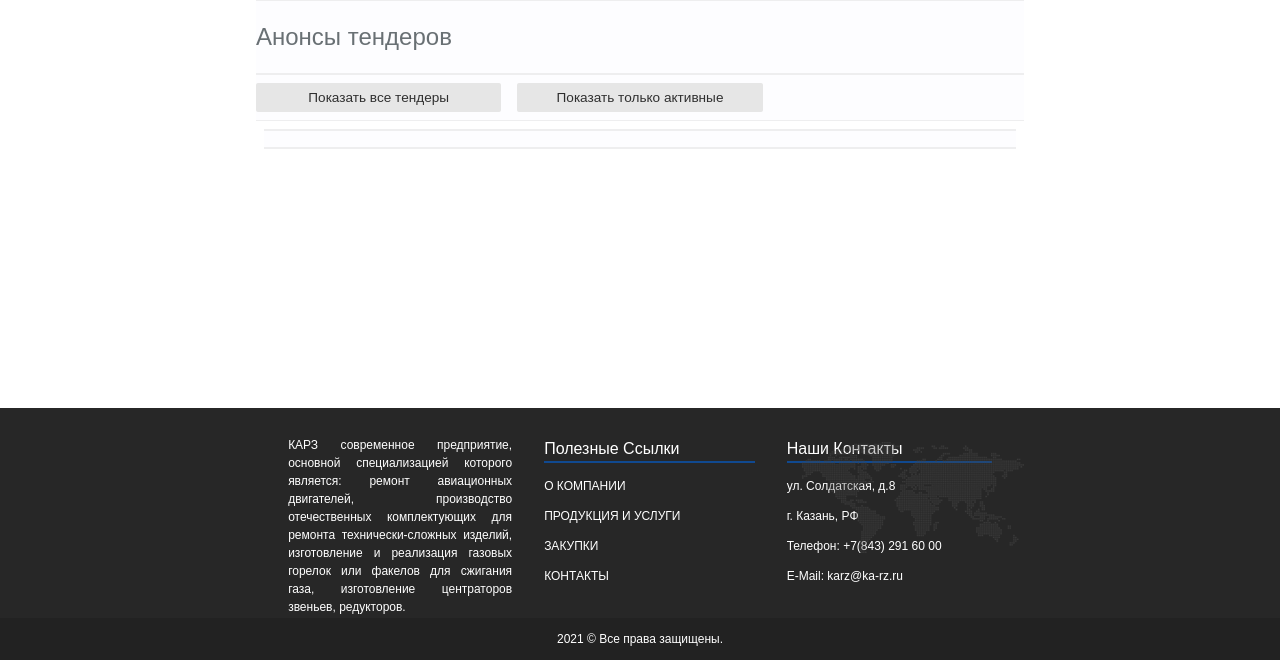
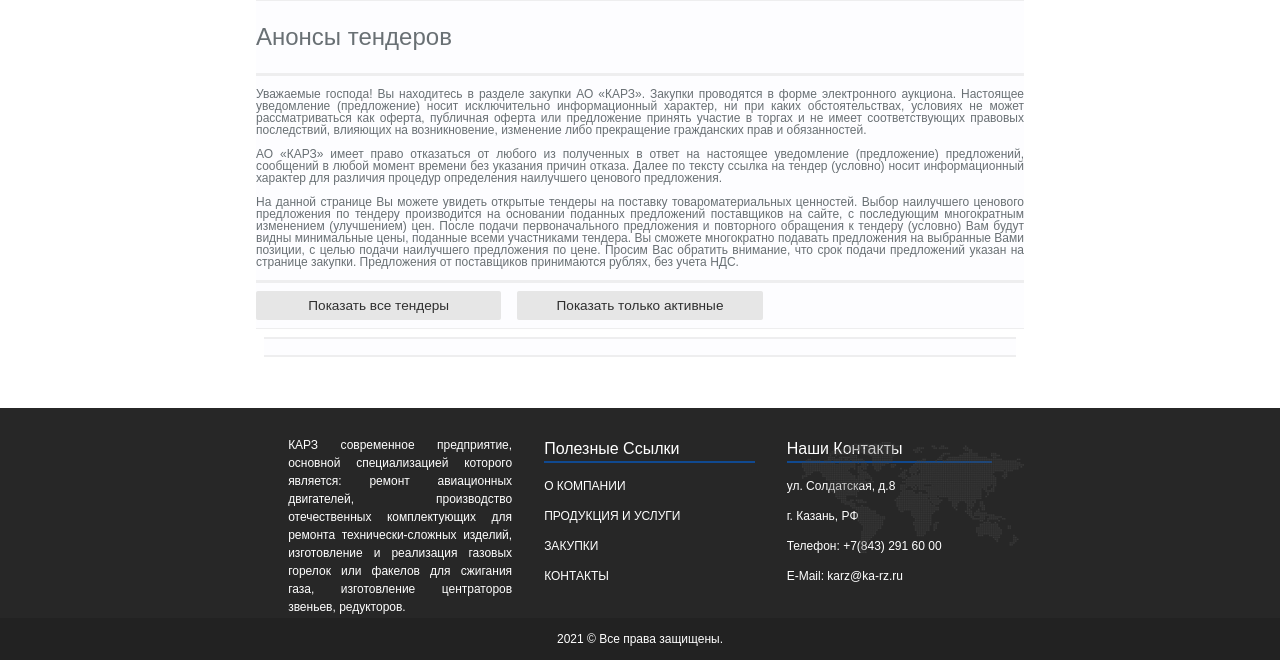
Before and after one commit to xacan1/ElectronicTradingPlatforms_ka-rz, a Flask app: page /list_tenders/ in a window 1280 px wide. Shown: the part 140-800 px from the top of the page. Run offline with Flask 2, Linux system fonts and the light colour scheme; data that the repository does not hold is empty; parts of the project's set-up code (start-up, migrations or seed data) failed here and were passed over; some libraries are stand-ins or nearby versions.

Commit message:
many diff

```diff
--- a/main.py
+++ b/main.py
@@ -179,13 +179,19 @@
     if current_user['username']:
         page = redirect(url_for('profile', username=current_user['username']))
     elif form_login.validate_on_submit():
-        user_info = models.get_info_by_username(form_login.username.data)
+        username = form_login.username.data
+
+        if '@' in form_login.username.data:
+            user_info = models.get_info_by_email(form_login.username.data)
+            username = user_info.get('username')
+        else:
+            user_info = models.get_info_by_username(form_login.username.data)
+
         pass_ok = check_password_hash(user_info['psw'], form_login.psw.data)
 
         if user_info['id'] > 0 and pass_ok:
-            login_user(form_login.username.data, user_info['access'], user_info['timezone'],
-                       user_info['confirmation_code'])
-            page = redirect(url_for('profile', username=form_login.username.data))
+            login_user(username, user_info['access'], user_info['timezone'], user_info['confirmation_code'])
+            page = redirect(url_for('profile', username=username))
         else:
             flash('Пользователя с таким логином или паролем не существует!', category='error')
 
@@ -212,7 +218,7 @@
 
     if form_registration.validate_on_submit():
         if not models.check_latin(form_registration.username.data):
-            flash('Логин должен быть на латинице! Допускаются цифры и нижнее подчеркивание', category='error')
+            flash('Логин должен быть на латинице! Допускаются буквы, цифры и нижнее подчеркивание', category='error')
         elif form_registration.psw.data.isalpha() or form_registration.psw.data.isdigit():
             flash('Пароль должен содержать буквы и цифры!', category='error')
         else:
@@ -286,14 +292,21 @@
         email = form_password_recovery.email.data
         new_password = str(random.randint(1, 9)).join(random.choices(string.ascii_lowercase + string.digits, k=3))
         hash_psw = generate_password_hash(new_password)
+        user_info = models.get_info_by_email(email, True)
         result, msg = models.update_password(new_psw=hash_psw, email=email)
 
         if result:
             flash(msg, category='success')
-            message = f'Ваш новый пароль: {new_password}'
+            message = f"""
+            <p>Добрый день,</p>
+            <p>с Вашего электронного адреса был выполнен запрос на восстановление доступа к порталу www.ka-rz.ru</p>
+            <p>Для восстановления доступа к порталу направляем Вам обновленные данные:</p>
+            <p>Логин: {user_info.get('username')}</p>
+            <p>Новый пароль: {new_password}</p>
+            <p>Внимание, данное сообщение сформировано автоматически и не требует ответа.</p>
+            """
             email_sender = EmailSender(app.config.get('MAIL_USERNAME'), app.config.get('MAIL_PASSWORD'), email,
-                                       'Восстановление пароля ka-rz.ru',
-                                       'team.ka-rz.ru')
+                                       'Восстановление пароля ka-rz.ru', 'team.ka-rz.ru')
             email_sender.send_message(message)
         else:
             flash(msg, category='error')
--- a/models.py
+++ b/models.py
@@ -209,6 +209,8 @@
             user_info['inn'] = result.inn
             user_info['timezone'] = result.timezone
             user_info['psw'] = result.psw
+            user_info['confirmation_code'] = result.confirmation_code
+
             if get_object_model:
                 user_info['object_model'] = result
 
--- a/static/css/style.css
+++ b/static/css/style.css
@@ -27,9 +27,10 @@
 h2{
     font-size: 1.2rem;
 }
-.text p{
+.text p,.text a{
     font-size: .8rem;
     line-height: 150%;
+    text-align: justify;
 }
 .text img{
     min-width: 320px;
@@ -235,3 +236,6 @@
 .username-menu{
     font-weight: 800;
 }
+.underline{
+    text-decoration: underline;
+}
--- a/static/css/style_announcement.css
+++ b/static/css/style_announcement.css
@@ -58,3 +58,10 @@
     padding: .5rem 0 .5rem 0;
     border-bottom: 1px inset #EEEEEF;
 }
+.block-welocome{
+    font-size: .75rem;
+    text-align: justify;
+    border-top: 2px outset #EEEEEF;
+    background-color: #FDFDFF;
+    border-bottom: 2px inset #EEEEEF;
+}
--- a/static/css/style_profile.css
+++ b/static/css/style_profile.css
@@ -36,7 +36,6 @@
 }
 td.cell-button{
     text-align: center;
-    padding: 1rem 0 1rem 0;
 }
 .list-licoming li{
 	list-style-type: disc;
--- a/templates/about.html
+++ b/templates/about.html
@@ -40,6 +40,6 @@
         мощности, разрабатывает новые продукты, инновационные технологические процессы, что в свою очередь позволяет
         непрерывно расширять перечень производимой продукции и предлагаемых услуг.
     </p>
-    <a href="{{ url_for('information_disclosure') }}">РАСКРЫТИЕ ИНФОРМАЦИИ</a>
+    <a class="underline" href="{{ url_for('information_disclosure') }}">Раскрытие информации</a>
 </div>
 {% endblock %}
--- a/templates/list_tenders.html
+++ b/templates/list_tenders.html
@@ -15,6 +15,24 @@
     <noscript class="warning-noscript">
         Ваш браузер не поддерживает JavaScript или поддержка отключена в настройках.
     </noscript>
+    <div class="block-welocome">
+        <p>Уважаемые господа! Вы находитесь в разделе закупки АО «КАРЗ». Закупки проводятся в форме электронного аукциона.
+        Настоящее уведомление (предложение) носит исключительно информационный характер, ни при каких обстоятельствах,
+        условиях не может рассматриваться как оферта, публичная оферта или предложение принять участие в торгах и не
+        имеет соответствующих правовых последствий, влияющих на возникновение, изменение либо прекращение гражданских
+            прав и обязанностей.</p>
+        <p>АО «КАРЗ» имеет право отказаться от любого из полученных в ответ на настоящее уведомление
+        (предложение) предложений, сообщений в любой момент времени без указания причин отказа. Далее по тексту ссылка
+        на тендер (условно) носит информационный характер для различия процедур определения наилучшего ценового
+        предложения.</p>
+        <p>На данной странице Вы можете увидеть открытые тендеры на поставку товароматериальных ценностей. Выбор наилучшего
+        ценового предложения по тендеру производится на основании поданных предложений поставщиков на сайте, с
+        последующим многократным изменением (улучшением) цен. После подачи первоначального предложения и повторного
+        обращения к тендеру (условно) Вам будут видны минимальные цены, поданные всеми участниками тендера. Вы сможете
+        многократно подавать предложения на выбранные Вами позиции, с целью подачи наилучшего предложения по цене.
+        Просим Вас обратить внимание, что срок подачи предложений указан на странице закупки. Предложения от поставщиков
+            принимаются рублях, без учета НДС.</p>
+    </div>
     <div class="block-filter">
         <button class="button-small pure-button" onclick="window.location.href = '{{ url_for('list_tenders') }}';">
             Показать все тендеры
--- a/templates/login.html
+++ b/templates/login.html
@@ -16,9 +16,9 @@
                     {{ error }}
                     {% endfor %}
             </span>
-            <p>{{ form.username(size=32, placeholder='Логин', class='invalid-feedback-field') }}</p>
+            <p>{{ form.username(size=32, placeholder='Логин или email', class='invalid-feedback-field') }}</p>
             {% else -%}
-            <p>{{ form.username(size=32, placeholder='Логин') }}</p>
+            <p>{{ form.username(size=32, placeholder='Логин или email') }}</p>
             {% endif -%}
             {% if form.psw.errors -%}
             <span class="invalid-feedback-text">
```
Also changed, not shown: send_email.py (+3 -6 lines), static/js/tender.js (+13 -13 lines), templates/post.html (+4 -4 lines), templates/result_tender.html (+4 -4 lines), templates/tender.html (+9 -9 lines), templates/upload_files.html (+5 -2 lines).
